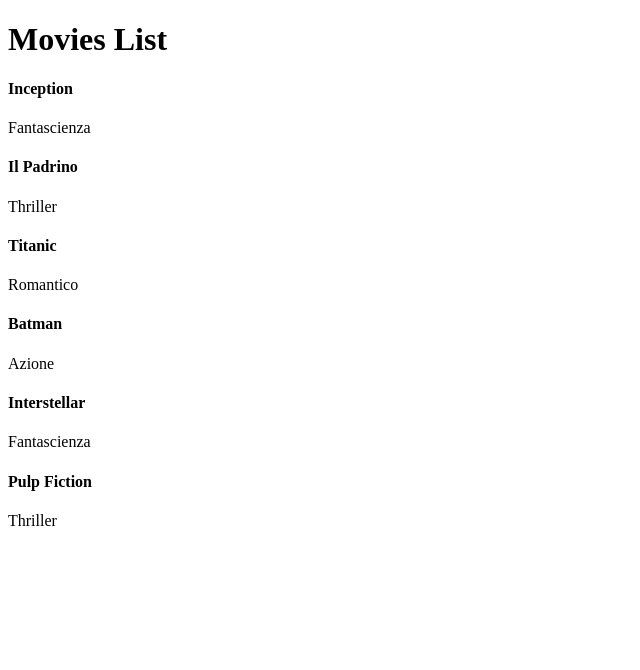
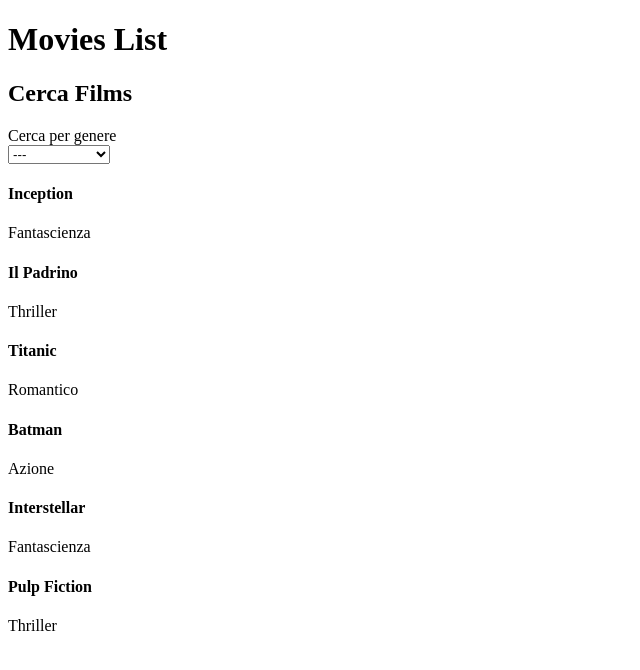
Before and after one commit to ValerioDiBiagio/react-movie-filter, a React (Vite) app: page / in a window 1280 px wide. Shown: the top 670 px of the page, without its empty margins (0-640 px from the left). Built offline with nearby package versions, Linux system fonts and the light colour scheme.

Commit message:
feat: add movies filter

```diff
--- a/src/App.jsx
+++ b/src/App.jsx
@@ -1,14 +1,47 @@
-import { useState } from 'react'
+import { useEffect, useState } from 'react'
 import movies from './data/movies.'
 
 function App() {
 
+  const [moviesList, setMoviesList] = useState(movies);
+  const [searchGenre, setSearchGenre] = useState('');
+
+  useEffect(() => {
+
+    let results = movies;
+
+
+    if (searchGenre !== '') {
+      results = movies.filter(movie => movie.genre.includes(searchGenre))
+
+    } else {
+
+    }
+    setMoviesList(results)
+
+  }, [searchGenre])
 
   return (
     <>
       <div>
         <h1>Movies List</h1>
       </div>
+
+      <section>
+        <h2>Cerca Films</h2>
+        <label>Cerca per genere</label>
+        <div>
+          <select value={searchGenre} onChange={(e => setSearchGenre(e.target.value))}>
+            <option>---</option>
+            <option>Fantascienza</option>
+            <option>Thriller</option>
+            <option>Romantico</option>
+            <option>Azione</option>
+          </select>
+        </div>
+      </section>
+
+
       {movies.map((movie, i) => <section key={i}>
         <h4>{movie.title}</h4>
         <p>{movie.genre}</p>
```
